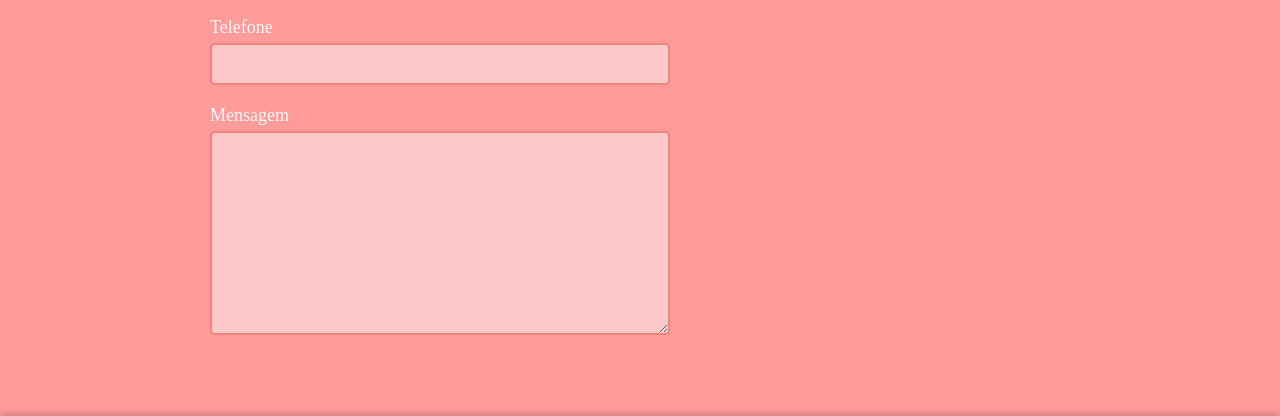
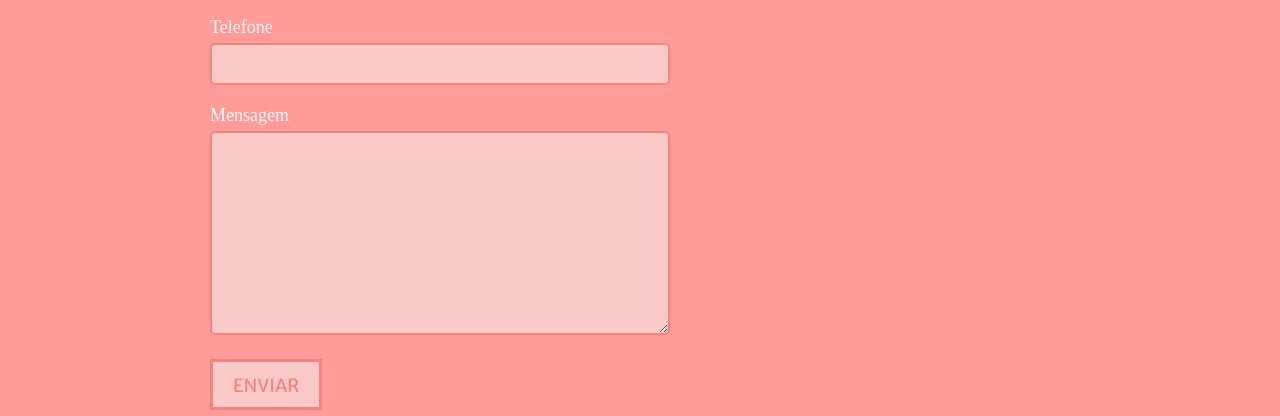
Before and after one commit to Henrique1204/Doce-Encanto, a website: page contato.html in a window 1280 px wide. Shown: the part 1035-1451 px from the top of the page. Drawn offline with Linux system fonts and the light colour scheme; a web font is replaced by a local one.

Commit message:
Adicionar botao na pagina contato

```diff
--- a/contato.html
+++ b/contato.html
@@ -71,6 +71,8 @@
                     <label for="msg">Mensagem</label>
                     <textarea name="msg" id="msg" cols="30" rows="10"></textarea>
                 </div>
+
+                <button type="submit">Enviar</button>
             </form>
 
             <div class="redes-sociais">
--- a/css/scss/_contato.scss
+++ b/css/scss/_contato.scss
@@ -142,6 +142,17 @@
                 }
             }
         }
+
+        button {
+            @include btn;
+            color: $primaria;
+            background-color: rgba(248, 248, 248, 0.5);
+            cursor: pointer;
+
+            @include responsividade() {
+                width: 100%;
+            }
+        }
     }
 
     .redes-sociais {
```
Also changed, not shown: css/estilo.css.
